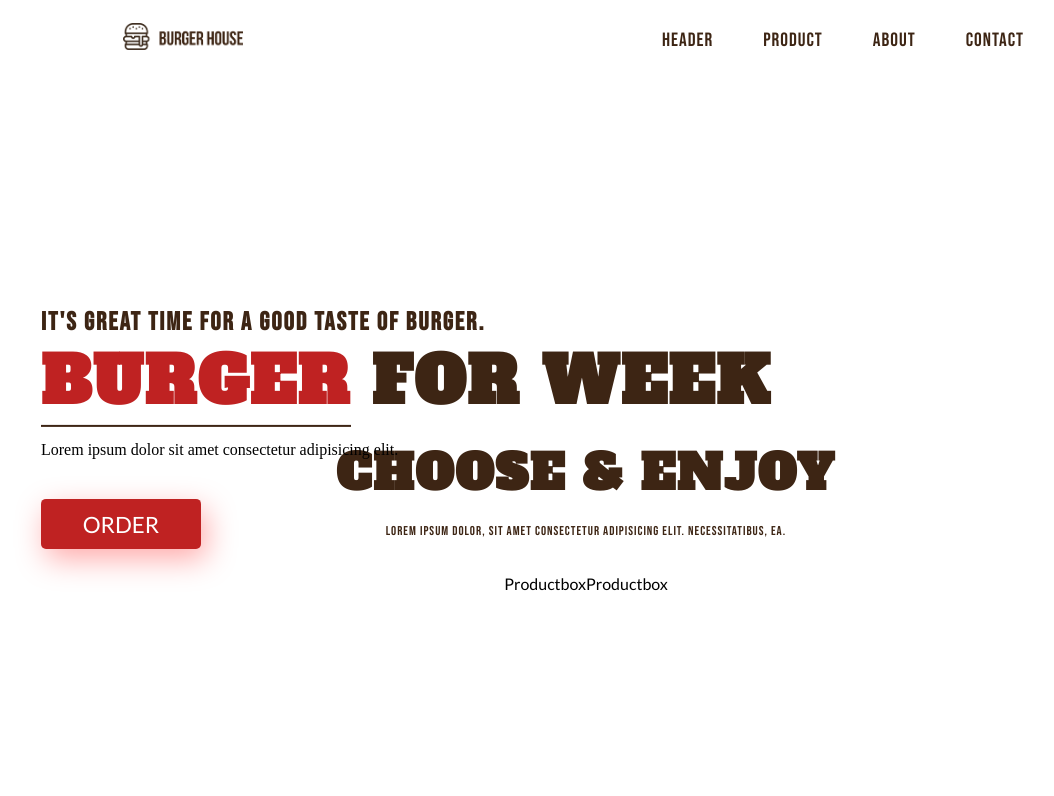
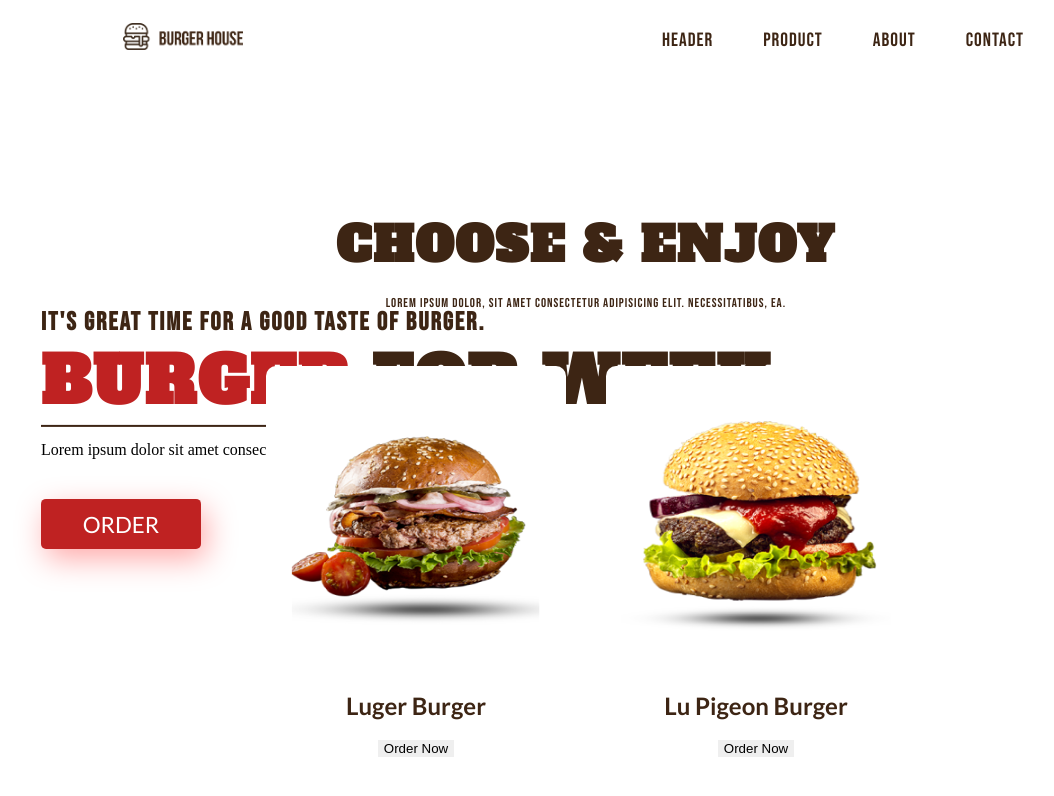
Before and after one commit to ankushsingh24/React-Restraunt-Website, a React (Create React App) app: page / in a window 1280 px wide. Shown: the top 796 px of the page, without its empty margins (54-1108 px from the left). Built offline with nearby package versions, Linux system fonts and the light colour scheme.

Commit message:
product placed in box

```diff
--- a/src/Components/Productbox.jsx
+++ b/src/Components/Productbox.jsx
@@ -1,9 +1,18 @@
-import React from 'react'
+import React from "react";
 
-function Productbox() {
+function Productbox(props) {
   return (
-    <div>Productbox</div>
-  )
+    <div className="a-box">
+      <div className="a-b-img">
+        <img src={props.image} alt="" />
+      </div>
+
+      <div className="a-b-text">
+        <h2>{props.title}</h2>
+        <button className="production-button">Order Now</button>
+      </div>
+    </div>
+  );
 }
 
-export default Productbox
+export default Productbox;
```
